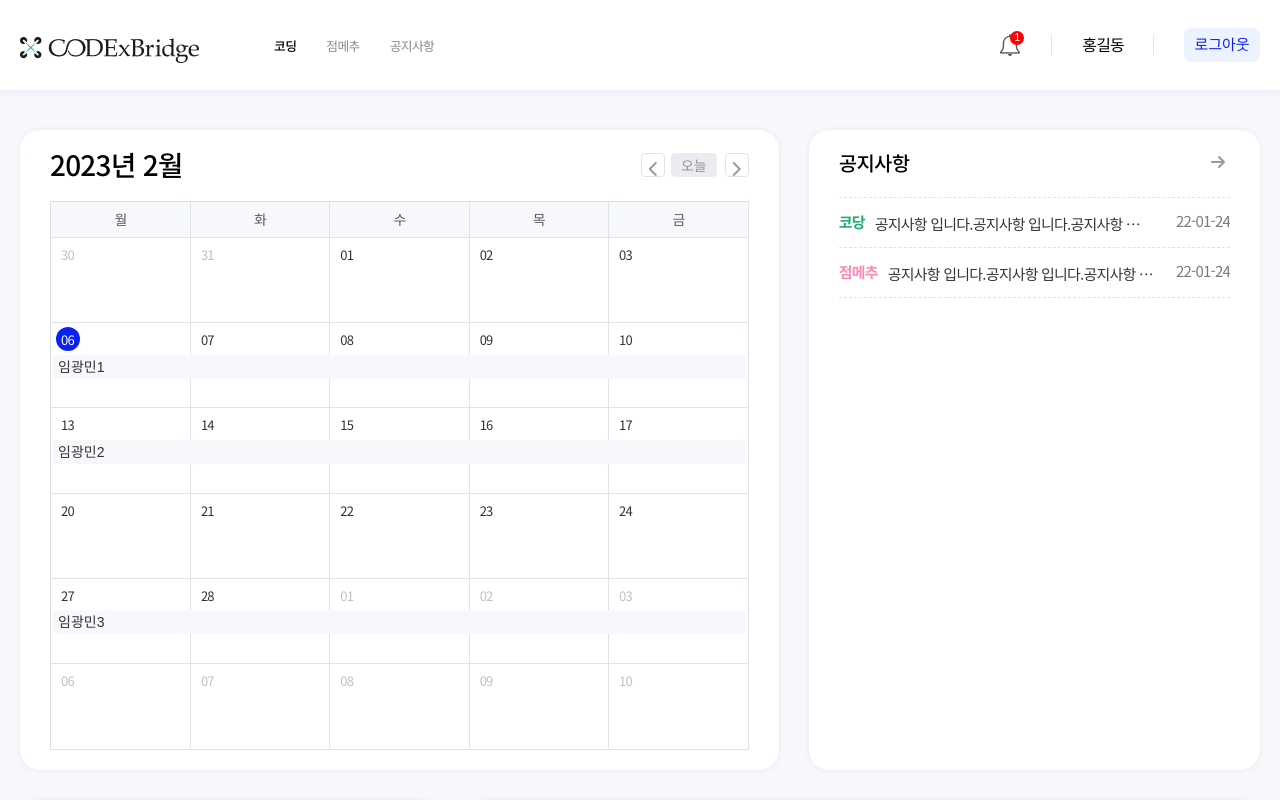
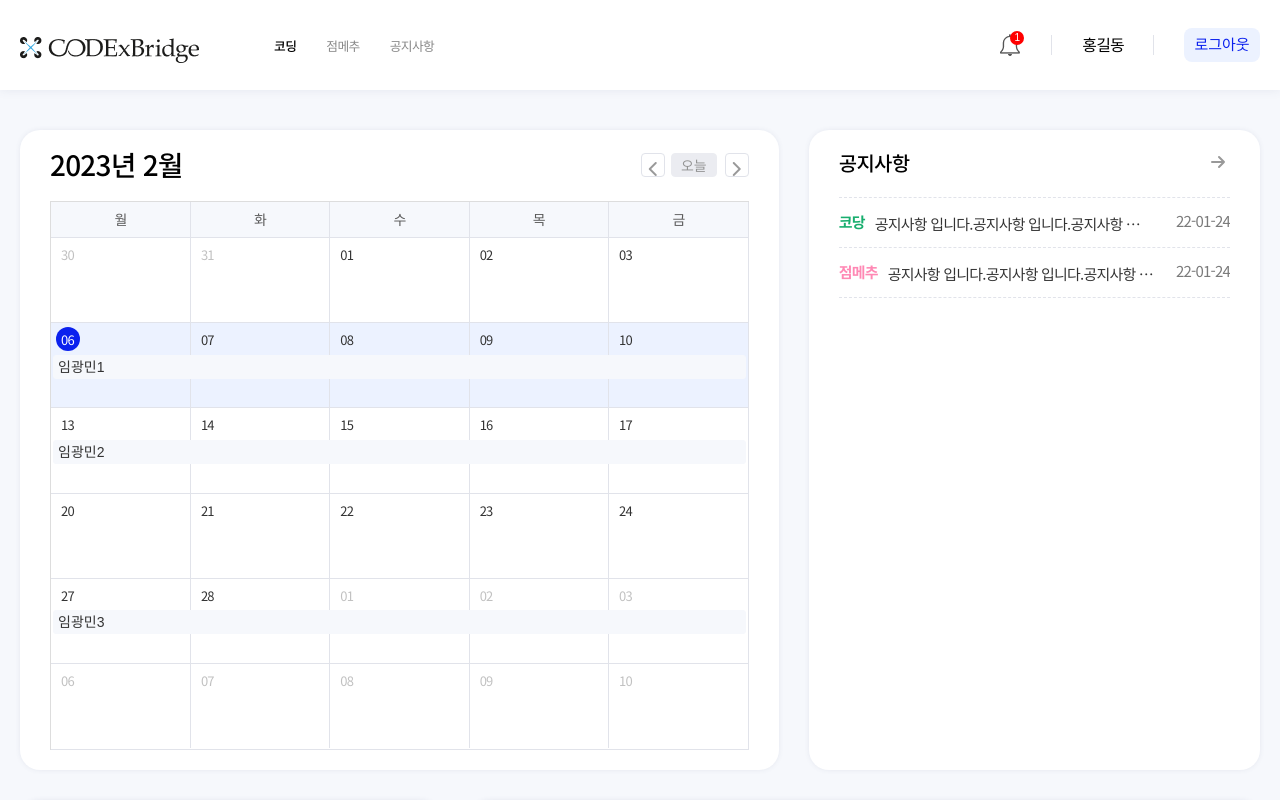
Before and after one commit to lim-gwangmin/codexProject, a React (Create React App) app: page / in a window 1280 px wide. Shown: the top 800 px of the page. Built offline with nearby package versions, Linux system fonts and the light colour scheme; no server answers.

Commit message:
캘린더 남은 일 표시

```diff
--- a/src/themes/index.css
+++ b/src/themes/index.css
@@ -1142,7 +1142,6 @@ input[type="checkbox"]:disabled ~ label::before {
 .fc-theme-standard td {
    background-color: #fff;
 }
-
 .fc .fc-daygrid-day-top {
    flex-direction: row;
 }
@@ -1151,7 +1150,6 @@ input[type="checkbox"]:disabled ~ label::before {
    padding: 1rem 1rem .5rem;
    color:#333;
 }
-
 .fc .fc-col-header-cell .fc-scrollgrid-sync-inner {
    padding: .8rem 0;
 }
@@ -1256,6 +1254,10 @@ input[type="checkbox"]:disabled ~ label::before {
 .fc .fc-button .fc-icon {
    margin-left:-1px;
 }
+.fc .fc-daygrid-day.fc-day-today,
+.fc .fc-daygrid-day.fc-day-today ~ .fc-day {
+   background-color:#ECF2FF
+}
 /* ===========================================================================================
    pageination
 =========================================================================================== */
```
